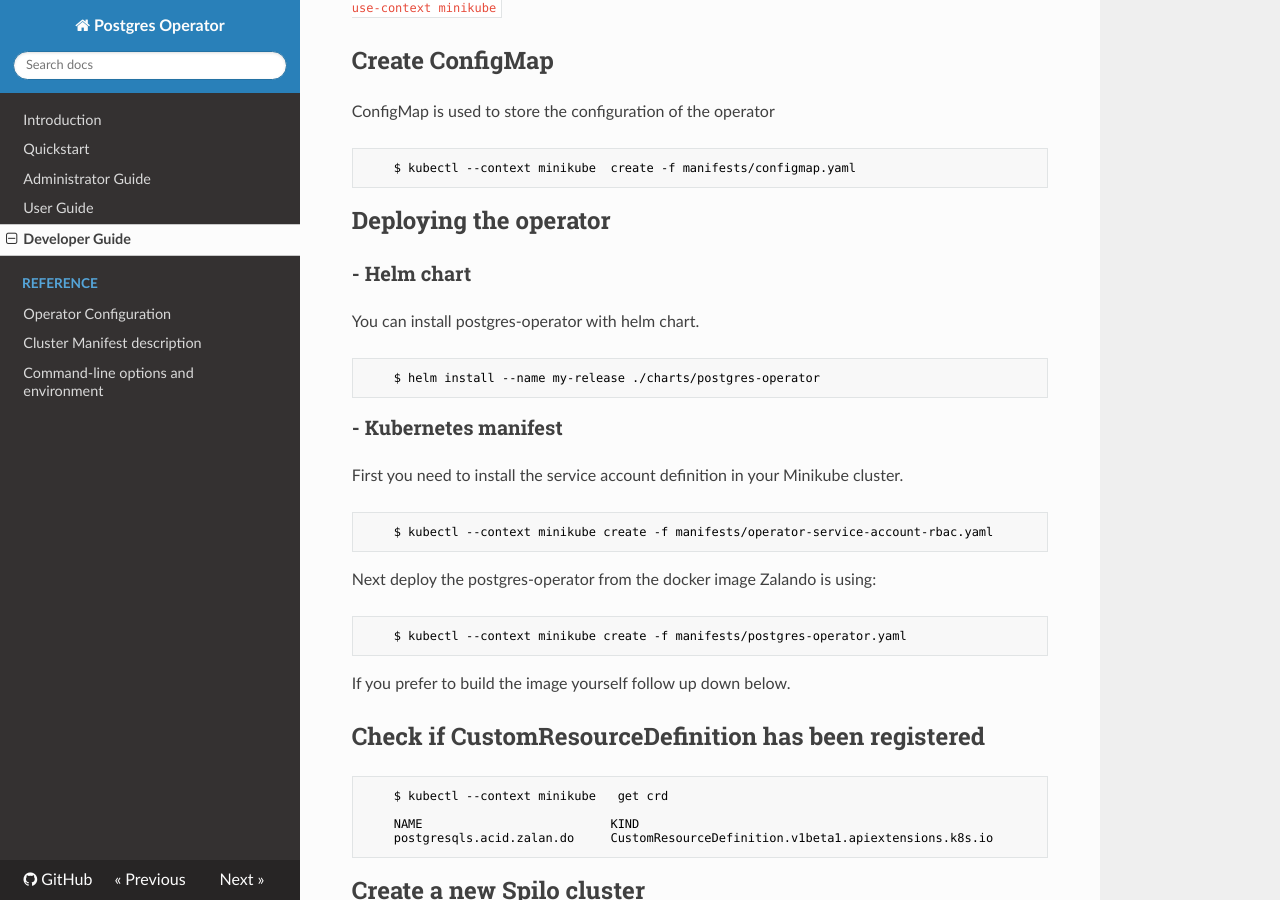
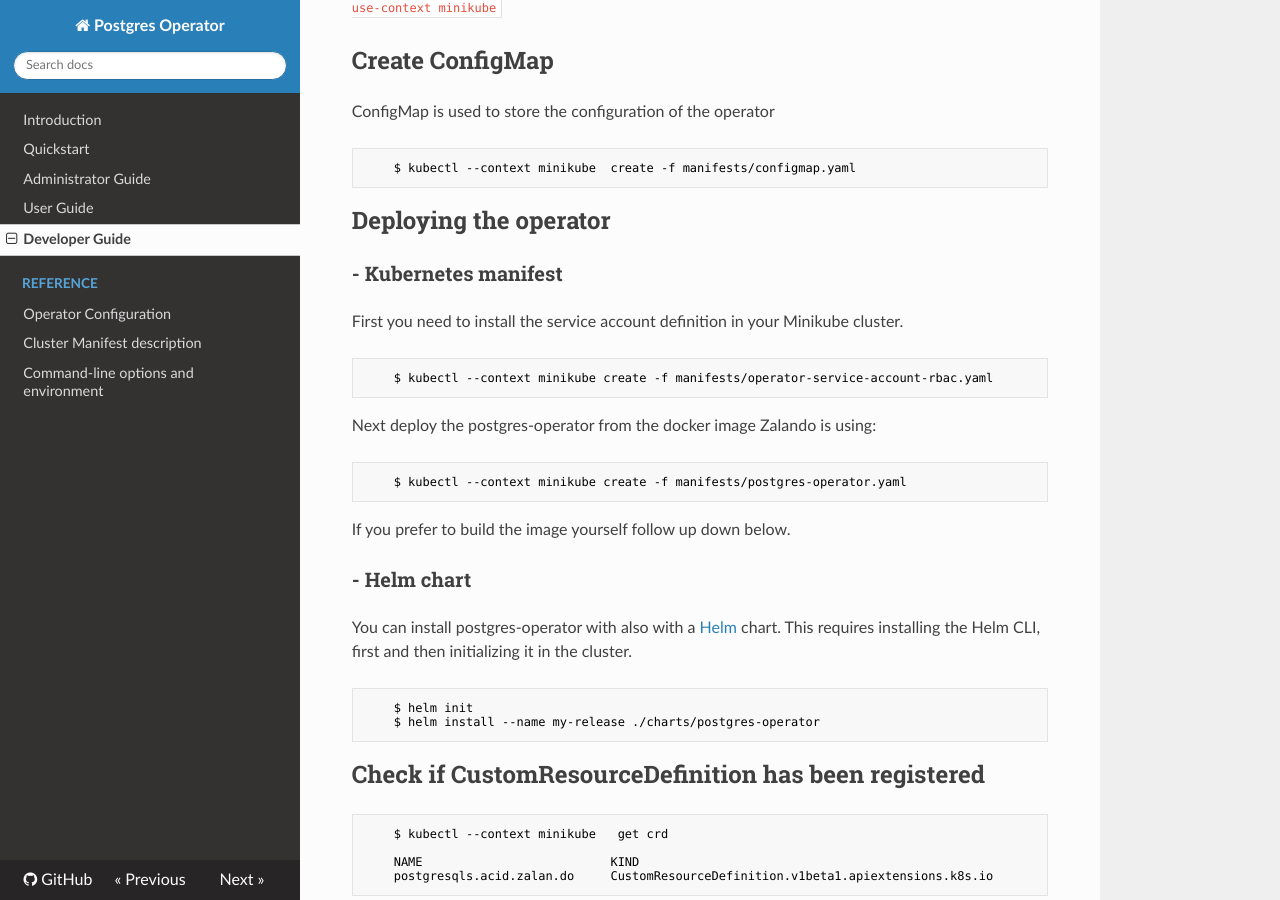
Before and after one commit to zalando/postgres-operator, an MkDocs documentation site: the page built from docs/developer.md, in a window 1280 px wide and 900 px high, scrolled down 529 px. Built offline with MkDocs 1.6.1, drawn with Linux system fonts in a browser that asks for light colours; nearby versions of some CDN libraries; old or Windows-style settings are respelled for this version of MkDocs.

Commit message:
added/updated Helm chart description in other docs

````diff
--- a/docs/developer.md
+++ b/docs/developer.md
@@ -29,14 +29,6 @@ ConfigMap is used to store the configuration of the operator
 
 ## Deploying the operator
 
-### - Helm chart
-
-You can install postgres-operator with helm chart.
-
-```bash
-    $ helm install --name my-release ./charts/postgres-operator
-```
-
 ### - Kubernetes manifest
 
 First you need to install the service account definition in your Minikube cluster.
@@ -52,6 +44,17 @@ Next deploy the postgres-operator from the docker image Zalando is using:
 ```
 
 If you prefer to build the image yourself follow up down below.
+
+### - Helm chart
+
+You can install postgres-operator with also with a [Helm](https://helm.sh/)
+chart. This requires installing the Helm CLI, first and then initializing it
+in the cluster.
+
+```bash
+    $ helm init
+    $ helm install --name my-release ./charts/postgres-operator
+```
 
 ## Check if CustomResourceDefinition has been registered
 
````
Also changed, not shown: docs/administrator.md (+11 -0 lines).
